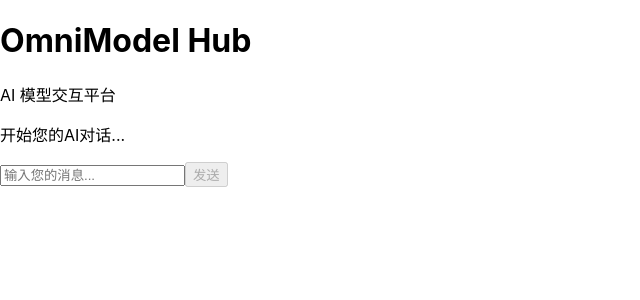
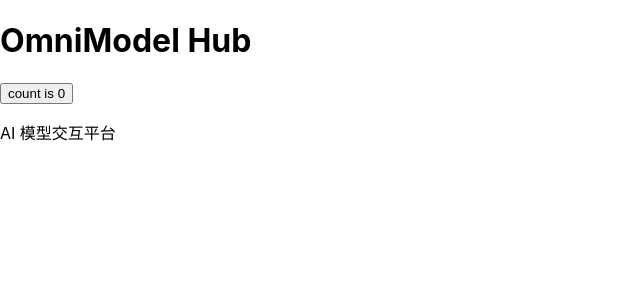
Before and after one commit to iudd/gem2git, a React (Vite) app: page / in a window 1280 px wide. Shown: the top 300 px of the page, without its empty margins (0-640 px from the left). Built offline with nearby package versions, Linux system fonts and the light colour scheme.

Commit message:
Revert to earliest App.tsx version

```diff
--- a/src/App.tsx
+++ b/src/App.tsx
@@ -1,137 +1,23 @@
-import React, { useState, useRef, useEffect } from 'react'
+import React, { useState } from 'react'
 import './App.css'
 
-interface Message {
-  id: string
-  role: 'user' | 'assistant'
-  content: string
-  timestamp: Date
-}
-
 function App() {
-  const [messages, setMessages] = useState<Message[]>([])
-  const [input, setInput] = useState('')
-  const [isLoading, setIsLoading] = useState(false)
-  const messagesEndRef = useRef<HTMLDivElement>(null)
-
-  const scrollToBottom = () => {
-    messagesEndRef.current?.scrollIntoView({ behavior: 'smooth' })
-  }
-
-  useEffect(() => {
-    scrollToBottom()
-  }, [messages])
-
-  const sendMessage = async () => {
-    if (!input.trim() || isLoading) return
-
-    const userMessage: Message = {
-      id: Date.now().toString(),
-      role: 'user',
-      content: input,
-      timestamp: new Date()
-    }
-
-    setMessages(prev => [...prev, userMessage])
-    setInput('')
-    setIsLoading(true)
-
-    try {
-      // 模拟API调用
-      setTimeout(() => {
-        const assistantMessage: Message = {
-          id: (Date.now() + 1).toString(),
-          role: 'assistant',
-          content: `收到您的消息：${userMessage.content}\n\n这是一个AI回复的模拟。`,
-          timestamp: new Date()
-        }
-        setMessages(prev => [...prev, assistantMessage])
-        setIsLoading(false)
-      }, 1000)
-    } catch (error) {
-      console.error('Error:', error)
-      setIsLoading(false)
-    }
-  }
-
-  const handleKeyPress = (e: React.KeyboardEvent) => {
-    if (e.key === 'Enter' && !e.shiftKey) {
-      e.preventDefault()
-      sendMessage()
-    }
-  }
+  const [count, setCount] = useState(0)
 
   return (
-    <div className="min-h-screen bg-gray-50 flex flex-col">
-      <header className="bg-white shadow-sm border-b">
-        <div className="max-w-4xl mx-auto px-4 py-4">
-          <h1 className="text-2xl font-bold text-gray-900">OmniModel Hub</h1>
-          <p className="text-gray-600">AI 模型交互平台</p>
-        </div>
-      </header>
-
-      <div className="flex-1 max-w-4xl mx-auto w-full p-4 flex flex-col">
-        <div className="flex-1 bg-white rounded-lg shadow-sm border overflow-hidden flex flex-col">
-          <div className="flex-1 overflow-y-auto p-4 space-y-4">
-            {messages.length === 0 && (
-              <div className="text-center text-gray-500 py-8">
-                <p>开始您的AI对话...</p>
-              </div>
-            )}
-            {messages.map((message) => (
-              <div
-                key={message.id}
-                className={`flex ${message.role === 'user' ? 'justify-end' : 'justify-start'}`}
-              >
-                <div
-                  className={`max-w-xs lg:max-w-md px-4 py-2 rounded-lg ${message.role === 'user'
-                    ? 'bg-blue-500 text-white'
-                    : 'bg-gray-200 text-gray-900'
-                  }`}
-                >
-                  <p className="whitespace-pre-wrap">{message.content}</p>
-                  <p className="text-xs opacity-70 mt-1">
-                    {message.timestamp.toLocaleTimeString()}
-                  </p>
-                </div>
-              </div>
-            ))}
-            {isLoading && (
-              <div className="flex justify-start">
-                <div className="bg-gray-200 text-gray-900 px-4 py-2 rounded-lg">
-                  <div className="flex items-center space-x-2">
-                    <div className="animate-spin rounded-full h-4 w-4 border-b-2 border-gray-900"></div>
-                    <span>AI 正在思考...</span>
-                  </div>
-                </div>
-              </div>
-            )}
-            <div ref={messagesEndRef} />
-          </div>
-
-          <div className="border-t p-4">
-            <div className="flex space-x-2">
-              <input
-                type="text"
-                value={input}
-                onChange={(e) => setInput(e.target.value)}
-                onKeyPress={handleKeyPress}
-                placeholder="输入您的消息..."
-                className="flex-1 border border-gray-300 rounded-lg px-4 py-2 focus:outline-none focus:ring-2 focus:ring-blue-500"
-                disabled={isLoading}
-              />
-              <button
-                onClick={sendMessage}
-                disabled={!input.trim() || isLoading}
-                className="bg-blue-500 text-white px-6 py-2 rounded-lg hover:bg-blue-600 disabled:opacity-50 disabled:cursor-not-allowed"
-              >
-                发送
-              </button>
-            </div>
-          </div>
+    <>
+      <div>
+        <h1>OmniModel Hub</h1>
+        <div className="card">
+          <button onClick={() => setCount((count) => count + 1)}>
+            count is {count}
+          </button>
+          <p>
+            AI 模型交互平台
+          </p>
         </div>
       </div>
-    </div>
+    </>
   )
 }
 
```
